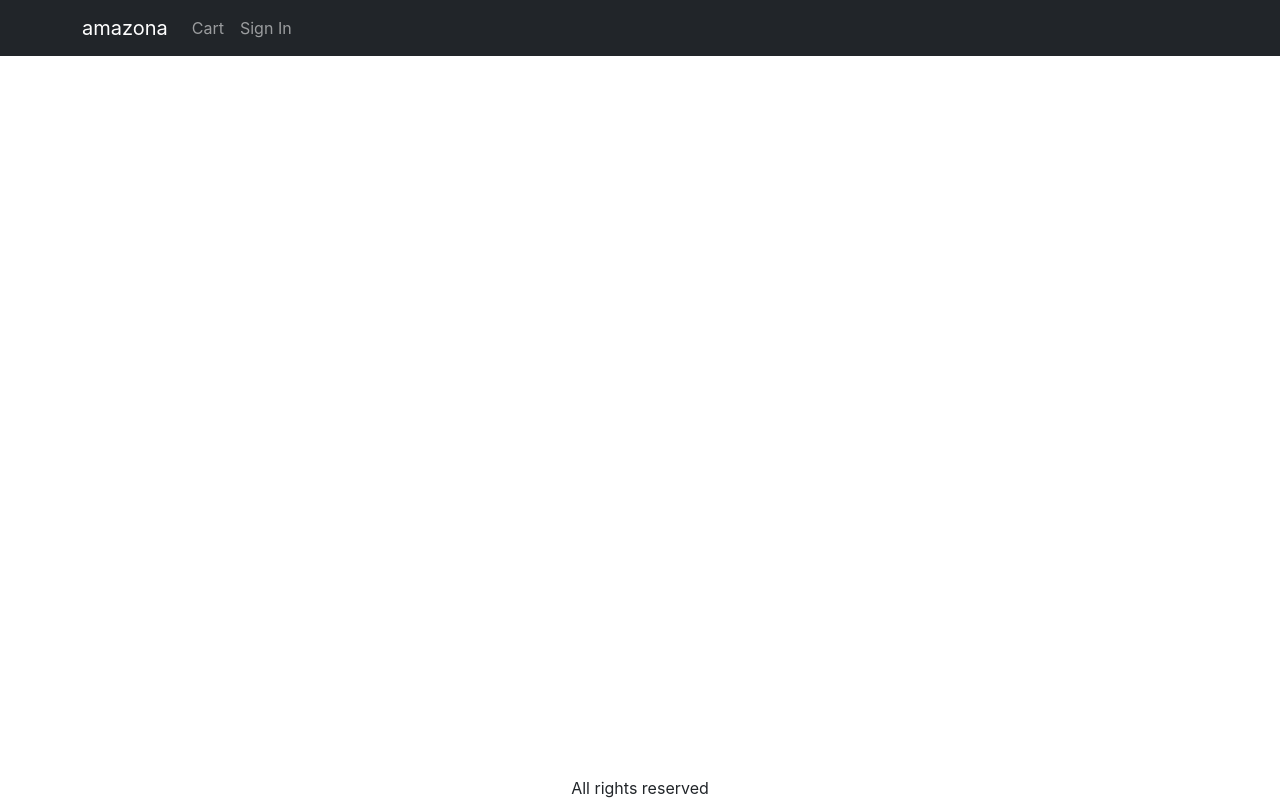
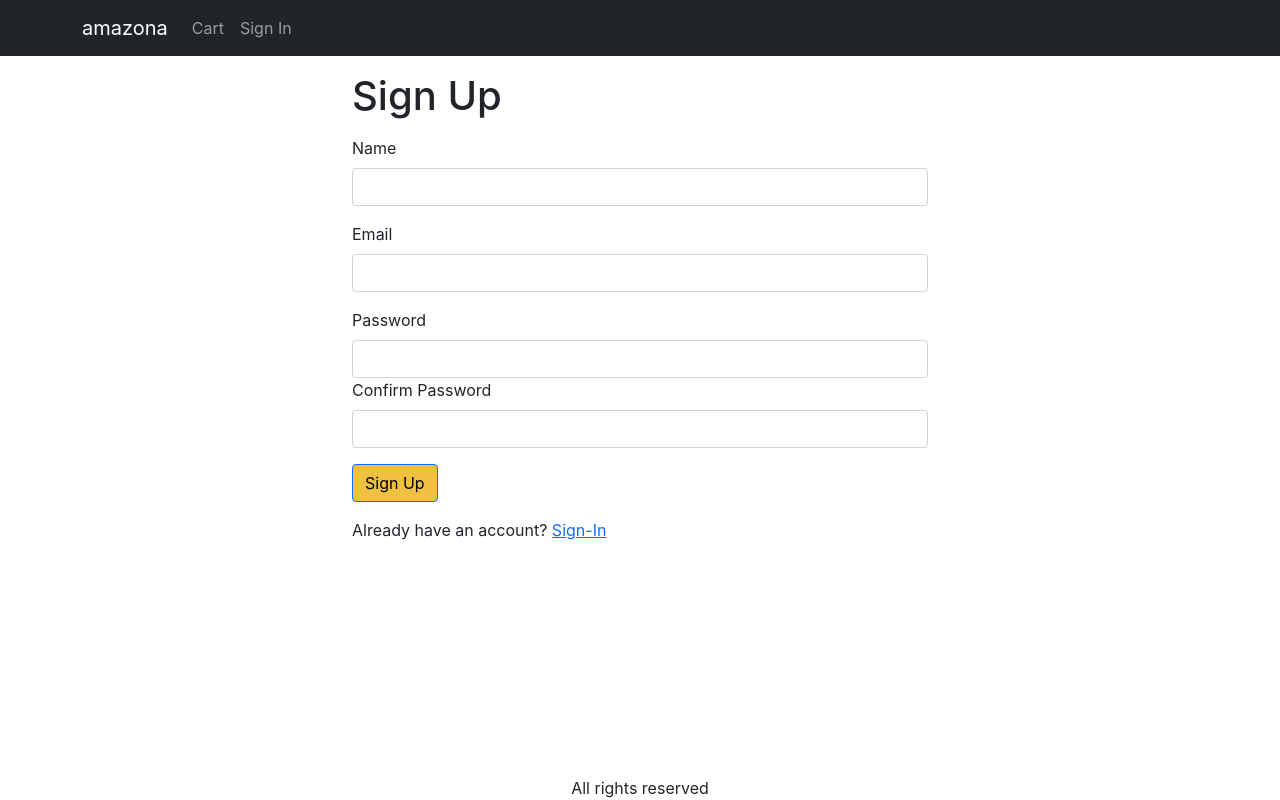
Before and after one commit to Matija078/E-commerc-Create-React-App, a React (Create React App) app in the folder frontend/: page /signup in a window 1280 px wide. Built offline with nearby package versions, Linux system fonts and the light colour scheme.

Commit message:
E-commerc-Create-React-App

```diff
--- a/frontend/src/App.js
+++ b/frontend/src/App.js
@@ -14,6 +14,7 @@ import { Store } from './Store';
 import CartScreen from './screens/CartScreen';
 import SigninScreen from './screens/SigninScreen';
 import ShippingAddressScreen from './screens/ShippingAddressScreen';
+import SignupScreen from './screens/SignupScreen';
 
 function App() {
   const { state, dispatch: ctxDispatch } = useContext(Store);
@@ -75,6 +76,7 @@ function App() {
               <Route path="/cart" element={<CartScreen />} />
               <Route path="/signin" element={<SigninScreen />} />
               <Route path="/shipping" element={<ShippingAddressScreen />} />
+              <Route path="//signup" element={<SignupScreen />} />
               <Route path="/" element={<HomeScreen />} />
             </Routes>
           </Container>
--- a/frontend/src/screens/SignupScreen.js
+++ b/frontend/src/screens/SignupScreen.js
@@ -24,8 +24,13 @@ export default function SignupScreen() {
   const { userInfo } = state;
   const submitHandler = async (e) => {
     e.preventDefault();
+    if (password !== confirmPassword) {
+      toast.error('Passwords do not match');
+      return;
+    }
     try {
       const { data } = await Axios.post('/api/users/signup', {
+        name,
         email,
         password,
       });
@@ -51,13 +56,10 @@ export default function SignupScreen() {
       <h1 className="my-3">Sign Up</h1>
       <Form onSubmit={submitHandler}>
         <Form.Group className="mb-3" controlId="name">
-          <Form.Label>name</Form.Label>
-          <Form.Control
-            type="name"
-            required
-            onChange={(e) => setName(e.target.value)}
-          />
+          <Form.Label>Name</Form.Label>
+          <Form.Control onChange={(e) => setName(e.target.value)} required />
         </Form.Group>
+
         <Form.Group className="mb-3" controlId="email">
           <Form.Label>Email</Form.Label>
           <Form.Control
@@ -73,21 +75,21 @@ export default function SignupScreen() {
             required
             onChange={(e) => setPassword(e.target.value)}
           />
-        </Form.Group>
-        <Form.Group className="mb-3" controlId="confirmPassword">
-          <Form.Label>Confirm Password</Form.Label>
-          <Form.Control
-            type="confirmPassword"
-            required
-            onChange={(e) => setConfirmPassword(e.target.value)}
-          />
+          <Form.Group className="mb-3" controlId="confirmPassword">
+            <Form.Label>Confirm Password</Form.Label>
+            <Form.Control
+              type="password"
+              onChange={(e) => setConfirmPassword(e.target.value)}
+              required
+            />
+          </Form.Group>
         </Form.Group>
         <div className="mb-3">
           <Button type="submit">Sign Up</Button>
         </div>
         <div className="mb-3">
-          Alredi have en account ?{' '}
-          <Link to={`/signin?redirect=${redirect}`}>Create your account</Link>
+          Already have an account?{' '}
+          <Link to={`/signin?redirect=${redirect}`}>Sign-In</Link>
         </div>
       </Form>
     </Container>
```
